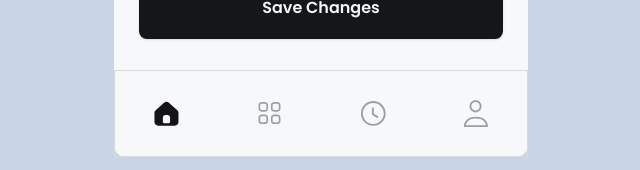
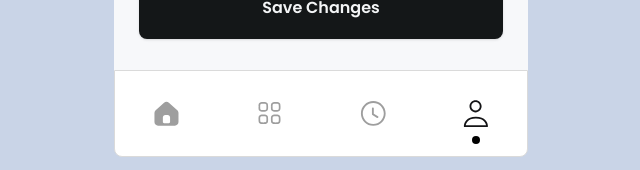
Before and after one commit to christiantriadataro/jayoma-bot-web-app, a React (Vite) app: page /profile in a window 1280 px wide. Shown: the part 627-797 px from the top of the page, without its empty margins (319-959 px from the left). Built offline with nearby package versions, Linux system fonts and the light colour scheme.

Commit message:
feat(navbar): ✨  added the functionality and style in active navbar

```diff
--- a/src/components/navbar/Navbar.tsx
+++ b/src/components/navbar/Navbar.tsx
@@ -1,14 +1,13 @@
 import {NAV_TABS} from "../../constants/NAV_TABS.tsx";
 import NavbarIcon from "./NavbarIcon.tsx";
-import {useNavigate} from "react-router";
 
 function Navbar() {
-    const navigate = useNavigate();
     return (
-        <div className="absolute bottom-0 flex flex-row h-[87px] w-full border border-[#DADADA]">
+        <div className="absolute bottom-0 flex flex-row h-[87px] w-full border border-[#DADADA] bg-white rounded-b-lg">
             {NAV_TABS.map(tab => (
-                <NavbarIcon key={tab.name} icon={tab.icon} onClick={() => navigate(tab.path) } />
+                <NavbarIcon key={tab.name} icon={<tab.icon active={location.pathname === tab.path} />} path={tab.path}  />
             ))}
+
         </div>
     )
 }
--- a/src/components/navbar/NavbarIcon.tsx
+++ b/src/components/navbar/NavbarIcon.tsx
@@ -1,13 +1,24 @@
-import {ComponentProps} from "react";
+import {useLocation, useNavigate} from "react-router";
+import {ReactNode} from "react";
 
-type INavbarIconProps = ComponentProps<'div'> & {
-    icon: string;
+type INavbarIconProps =  {
+    icon: ReactNode;
+    path: string;
 }
 
-function NavbarIcon({icon, ...buttonProps}: INavbarIconProps) {
+function NavbarIcon({icon, path}: INavbarIconProps) {
+    const navigate = useNavigate()
+    const location = useLocation()
+
+    const handleClick = () => {
+        navigate(path);
+    }
+
+
     return (
-        <div className="w-full h-full flex justify-center items-center" {...buttonProps}>
-            <img src={icon} alt=""/>
+        <div className="relative w-full h-full flex flex-col gap-2 justify-center items-center" onClick={handleClick}>
+            {icon}
+            <div className={`${path === location.pathname ? "" : "hidden"} absolute bottom-3 bg-black h-2 w-2 rounded-full`}></div>
         </div>
     )
 }
--- /dev/null
+++ b/src/components/svg/CategoryIcon.tsx
@@ -0,0 +1,24 @@
+import {IconProps} from "../../types/icon.types.ts";
+
+const CategoryIcon = ({active }: IconProps) => {
+    return (
+        <svg width="23" height="23" viewBox="0 0 23 23" fill="none" xmlns="http://www.w3.org/2000/svg">
+            <path fill-rule="evenodd" clip-rule="evenodd"
+                  d="M17.7199 14.1802C14.6174 14.1802 14.6174 14.4149 14.6174 17.2828V17.311C14.6174 18.5599 14.6174 19.4625 14.9231 19.8438C15.2221 20.2139 16.11 20.3853 17.7199 20.3853C19.3299 20.3853 20.2178 20.2127 20.5167 19.8427C20.8225 19.4625 20.8225 18.5599 20.8225 17.3099C20.8225 14.4149 20.8225 14.1802 17.7199 14.1802ZM17.7199 22.0778C15.8178 22.0778 14.3906 21.8781 13.6065 20.9044C12.925 20.0594 12.925 18.9064 12.925 17.3111L13.7712 17.2829H12.925C12.925 14.045 13.1293 12.488 17.7199 12.488C22.3106 12.488 22.5148 14.045 22.5148 17.2829C22.5148 18.9053 22.5148 20.0594 21.8334 20.9044C21.0493 21.8781 19.6221 22.0778 17.7199 22.0778Z"
+                  fill={`${active ? "#141416" : "#9E9E9E"}`}/>
+            <path fill-rule="evenodd" clip-rule="evenodd"
+                  d="M5.30976 14.1802C2.20719 14.1802 2.20719 14.4149 2.20719 17.2828V17.311C2.20719 18.5599 2.20719 19.4625 2.51294 19.8438C2.81191 20.2139 3.69981 20.3853 5.30976 20.3853C6.91971 20.3853 7.80761 20.2127 8.10658 19.8427C8.41232 19.4625 8.41232 18.5599 8.41232 17.3099C8.41232 14.4149 8.41232 14.1802 5.30976 14.1802ZM5.30976 22.0778C3.40761 22.0778 1.98043 21.8781 1.19633 20.9044C0.514893 20.0594 0.514893 18.9064 0.514893 17.3111L1.36105 17.2829H0.514893C0.514893 14.045 0.719098 12.488 5.30976 12.488C9.90043 12.488 10.1046 14.045 10.1046 17.2829C10.1046 18.9053 10.1046 20.0594 9.4232 20.9044C8.6391 21.8781 7.21192 22.0778 5.30976 22.0778Z"
+                  fill={`${active ? "#141416" : "#9E9E9E"}`}/>
+            <path fill-rule="evenodd" clip-rule="evenodd"
+                  d="M17.7199 1.77004C14.6174 1.77004 14.6174 2.0047 14.6174 4.8726V4.90081C14.6174 6.14973 14.6174 7.05229 14.9231 7.43363C15.2221 7.80368 16.11 7.97517 17.7199 7.97517C19.3299 7.97517 20.2178 7.80255 20.5167 7.4325C20.8225 7.05229 20.8225 6.14973 20.8225 4.89968C20.8225 2.0047 20.8225 1.77004 17.7199 1.77004ZM17.7199 9.6675C15.8178 9.6675 14.3906 9.46781 13.6065 8.49417C12.925 7.64914 12.925 6.49612 12.925 4.90084L13.7712 4.87263H12.925C12.925 1.63468 13.1293 0.0777588 17.7199 0.0777588C22.3106 0.0777588 22.5148 1.63468 22.5148 4.87263C22.5148 6.49499 22.5148 7.64914 21.8334 8.49417C21.0493 9.46781 19.6221 9.6675 17.7199 9.6675Z"
+                  fill={`${active ? "#141416" : "#9E9E9E"}`}/>
+            <path fill-rule="evenodd" clip-rule="evenodd"
+                  d="M5.30976 1.77004C2.20719 1.77004 2.20719 2.0047 2.20719 4.8726V4.90081C2.20719 6.14973 2.20719 7.05229 2.51294 7.43363C2.81191 7.80368 3.69981 7.97517 5.30976 7.97517C6.91971 7.97517 7.80761 7.80255 8.10658 7.4325C8.41232 7.05229 8.41232 6.14973 8.41232 4.89968C8.41232 2.0047 8.41232 1.77004 5.30976 1.77004ZM5.30976 9.6675C3.40761 9.6675 1.98043 9.46781 1.19633 8.49417C0.514893 7.64914 0.514893 6.49612 0.514893 4.90084L1.36105 4.87263H0.514893C0.514893 1.63468 0.719098 0.0777588 5.30976 0.0777588C9.90043 0.0777588 10.1046 1.63468 10.1046 4.87263C10.1046 6.49499 10.1046 7.64914 9.4232 8.49417C8.6391 9.46781 7.21192 9.6675 5.30976 9.6675Z"
+                  fill={`${active ? "#141416" : "#9E9E9E"}`}/>
+        </svg>
+
+
+    )
+}
+
+export default CategoryIcon
--- /dev/null
+++ b/src/components/svg/HomeIcon.tsx
@@ -0,0 +1,14 @@
+import {IconProps} from "../../types/icon.types.ts";
+
+const HomeIcon = ({active}: IconProps) => {
+    return (
+        <svg width="25" height="25" viewBox="0 0 25 25" fill="none" xmlns="http://www.w3.org/2000/svg">
+            <path fill-rule="evenodd" clip-rule="evenodd"
+                  d="M1.64911 9.23884C0.889688 9.92232 0.456055 10.896 0.456055 11.9177V21.1246C0.456055 23.1151 2.06963 24.7286 4.06006 24.7286H20.8787C22.8692 24.7286 24.4827 23.1151 24.4827 21.1246V11.9177C24.4827 10.896 24.0491 9.92232 23.2897 9.23884L14.8804 1.67043C13.5098 0.43688 11.429 0.43688 10.0584 1.67045L1.64911 9.23884ZM11.2681 13.9166C9.94111 13.9166 8.8654 14.9923 8.8654 16.3193V21.1246C8.8654 21.7881 9.40326 22.3259 10.0667 22.3259H14.8721C15.5356 22.3259 16.0734 21.7881 16.0734 21.1246V16.3193C16.0734 14.9923 14.9977 13.9166 13.6707 13.9166H11.2681Z"
+                  fill={`${active ? "#141416" : "#9E9E9E"}`} />
+        </svg>
+
+    )
+}
+
+export default HomeIcon
--- /dev/null
+++ b/src/components/svg/UserProfileIcon.tsx
@@ -0,0 +1,16 @@
+import {IconProps} from "../../types/icon.types.ts";
+
+const UserProfileIcon = ({active}: IconProps) => {
+    return (
+        <svg width="25" height="28" viewBox="0 0 25 28" fill="none" xmlns="http://www.w3.org/2000/svg">
+            <path fill-rule="evenodd" clip-rule="evenodd"
+                  d="M12.5516 2.12202C10.2066 2.12202 8.30568 4.02297 8.30568 6.3679C8.30568 8.71283 10.2066 10.6138 12.5516 10.6138C14.8965 10.6138 16.7974 8.71283 16.7974 6.3679C16.7974 4.02297 14.8965 2.12202 12.5516 2.12202ZM6.50439 6.3679C6.50439 3.02815 9.2118 0.32074 12.5516 0.32074C15.8913 0.32074 18.5987 3.02815 18.5987 6.3679C18.5987 9.70765 15.8913 12.4151 12.5516 12.4151C9.2118 12.4151 6.50439 9.70765 6.50439 6.3679Z"
+                  fill={`${active ? "#141416" : "#9E9E9E"}`}/>
+            <path fill-rule="evenodd" clip-rule="evenodd"
+                  d="M3.31701 20.2327C5.18703 18.2348 8.22833 16.7309 12.8952 16.7309C17.562 16.7309 20.6033 18.2348 22.4734 20.2327C24.3198 22.2054 24.9466 24.5781 24.9466 26.2091C24.9466 26.7065 24.5434 27.1097 24.046 27.1097H1.74439C1.24698 27.1097 0.84375 26.7065 0.84375 26.2091C0.84375 24.5781 1.47054 22.2054 3.31701 20.2327ZM2.72162 25.3084H23.0687C22.8813 24.1523 22.327 22.7123 21.1583 21.4636C19.6831 19.8875 17.149 18.5322 12.8952 18.5322C8.6414 18.5322 6.10731 19.8875 4.63209 21.4636C3.46332 22.7123 2.90905 24.1523 2.72162 25.3084Z"
+                  fill={`${active ? "#141416" : "#9E9E9E"}`}/>
+        </svg>
+    )
+}
+
+export default UserProfileIcon
--- /dev/null
+++ b/src/components/svg/UserPromptIcon.tsx
@@ -0,0 +1,17 @@
+import {IconProps} from "../../types/icon.types.ts";
+
+const UserPromptIcon = ({active}: IconProps) => {
+
+    return (
+        <svg width="26" height="25" viewBox="0 0 26 25" fill="none" xmlns="http://www.w3.org/2000/svg">
+            <path fill-rule="evenodd" clip-rule="evenodd"
+                  d="M13.2917 1.93172C7.49467 1.93172 2.7786 6.64779 2.7786 12.4449C2.7786 18.2419 7.49467 22.958 13.2917 22.958C19.0888 22.958 23.8049 18.2419 23.8049 12.4449C23.8049 6.64779 19.0888 1.93172 13.2917 1.93172ZM13.2917 24.8132C6.4718 24.8132 0.92334 19.2647 0.92334 12.4448C0.92334 5.62488 6.4718 0.076416 13.2917 0.076416C20.1117 0.076416 25.6601 5.62488 25.6601 12.4448C25.6601 19.2647 20.1117 24.8132 13.2917 24.8132Z"
+                  fill={`${active ? "#141416" : "#9E9E9E"}`}/>
+            <path fill-rule="evenodd" clip-rule="evenodd"
+                  d="M17.5356 17.0118C17.3735 17.0118 17.2103 16.9698 17.0606 16.882L12.3977 14.1003C12.1182 13.9321 11.9451 13.6291 11.9451 13.3026V7.30635C11.9451 6.7943 12.3606 6.37873 12.8727 6.37873C13.386 6.37873 13.8003 6.7943 13.8003 7.30635V12.7757L18.0118 15.2864C18.4508 15.5499 18.5955 16.1188 18.3333 16.5591C18.1589 16.8498 17.851 17.0118 17.5356 17.0118Z"
+                  fill={`${active ? "#141416" : "#9E9E9E"}`}/>
+        </svg>
+    )
+}
+
+export default UserPromptIcon
--- a/src/constants/NAV_TABS.tsx
+++ b/src/constants/NAV_TABS.tsx
@@ -1,19 +1,20 @@
-import HomeActiveIcon from "../assets/svg/HomeActiveIcon.svg"
-import CategoryIcon from "../assets/svg/CategoryIcon.svg"
-import UserProfileIcon from "../assets/svg/UserProfile.svg"
-import UserPromptIcon from "../assets/svg/UserPromptIcon.svg"
+import HomeIcon from "../components/svg/HomeIcon.tsx"
+import CategoryIcon from "../components/svg/CategoryIcon.tsx"
+import UserProfileIcon from "../components/svg/UserProfileIcon.tsx"
+import UserPromptIcon from "../components/svg/UserPromptIcon.tsx"
+import {IconProps} from "../types/icon.types.ts";
 
 export interface INavbarLinks {
     name: string;
     path: string;
-    icon: string;
+    icon: ({ active }: IconProps) => JSX.Element;
 }
 
 export const NAV_TABS: INavbarLinks[] = [
     {
         name: "Home",
         path: "/welcome-home",
-        icon: HomeActiveIcon
+        icon: HomeIcon
     },
     {
         name: "Prompt Categories",
--- a/src/pages/ChatHistory.tsx
+++ b/src/pages/ChatHistory.tsx
@@ -41,14 +41,14 @@ const ChatHistory = () => {
     }, []);
 
     return (
-        <div className="relative flex flex-col px-6 w-full h-full items-center bg-gray-100">
+        <div className="relative flex flex-col px-6 w-full h-full items-center ">
             <Back cn="absolute top-5 left-5"/>
             <h2 className="text-xl font-semibold mt-16 mb-4">Chat History</h2>
             {selectedChat ? (
                 <>
 
                     <div
-                        className="w-full flex flex-col overflow-y-auto max-h-[70vh] p-4 bg-white rounded-lg shadow-md">
+                        className="w-full flex flex-col overflow-y-auto max-h-[70vh] p-4  rounded-lg shadow-md">
                         <button
                             onClick={() => setSelectedChat(null)}
                             className="mb-4 text-blue-500 underline"
--- /dev/null
+++ b/src/types/icon.types.ts
@@ -0,0 +1,3 @@
+export interface IconProps {
+    active: boolean;
+}
```
Also changed, not shown: src/pages/Categories.tsx (+10 -2 lines).
